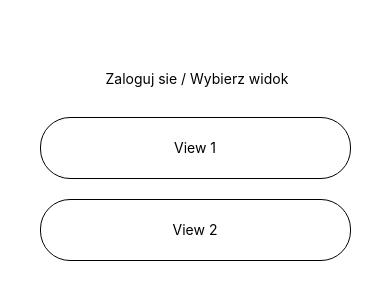
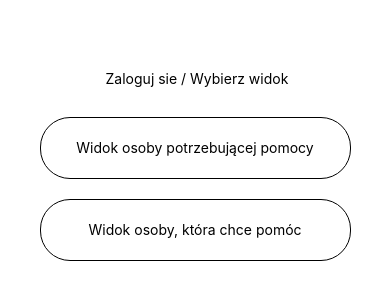
Before and after one commit to HGJustice/Alerta, a React Native app: screen /Login in a window 390 px wide. Shown: the part 252-552 px from the top of the page. Built offline with nearby package versions, Linux system fonts and the light colour scheme.

Commit message:
aktualizacja nazw

```diff
--- a/components/Login.js
+++ b/components/Login.js
@@ -1,6 +1,6 @@
 // HomeScreen.js
 import React, {useState} from "react";
-import { Animated, StatusBar, StyleSheet, Text, View } from "react-native";
+import {StatusBar, StyleSheet, Text, View} from "react-native";
 import CustomButton from "./0_Atoms/Buttons/CustomButton";
 
 const HomeScreen = ({ setViewType }) => {
@@ -65,14 +65,14 @@ const HomeScreen = ({ setViewType }) => {
       <CustomButton />
       <CustomButton
         // title={"Zaloguj sie za pomoca Google"}
-        title={'View 1'}
+        title={'Widok osoby potrzebującej pomocy'}
         style={styles.HomeScreen__button}
         onPress={() =>
           closeLoginPanel('view1')
         }
       />
       <CustomButton
-        title={"View 2"}
+        title={"Widok osoby, która chce pomóc"}
         style={styles.HomeScreen__button}
         onPress={() =>
           closeLoginPanel('view2')
```
